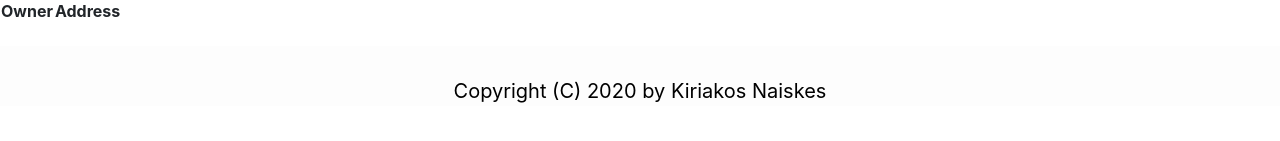
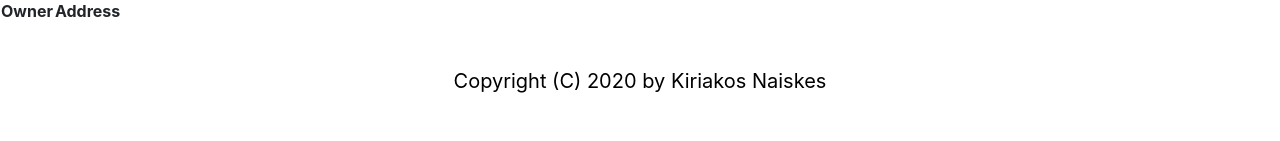
Before and after one commit to knaiskes/housesPortal, a React (Create React App) app in the folder rentHouses/frontend/: page /houses/1 in a window 1280 px wide. Shown: the part 413-554 px from the top of the page. Built offline with nearby package versions, Linux system fonts and the light colour scheme; no server answers.

Commit message:
Fix footer

```diff
--- a/rentHouses/frontend/src/index.css
+++ b/rentHouses/frontend/src/index.css
@@ -18,8 +18,8 @@ code {
     font-size: 20px;
     height: 1rem;
     margin-top: 1em;
-    padding: 30px 10px;
-    background-color: #FDFDFD;
+    padding: 20px 10px;
+    background-color: white;
     color: black;
 }
 
```
